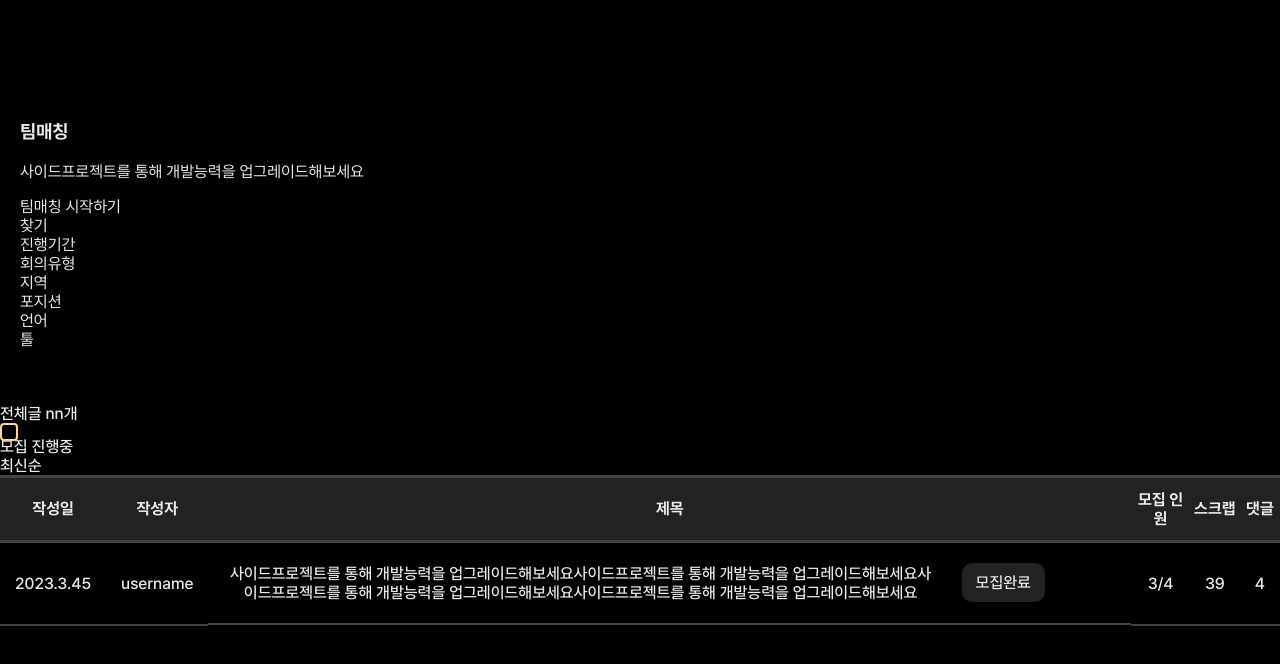
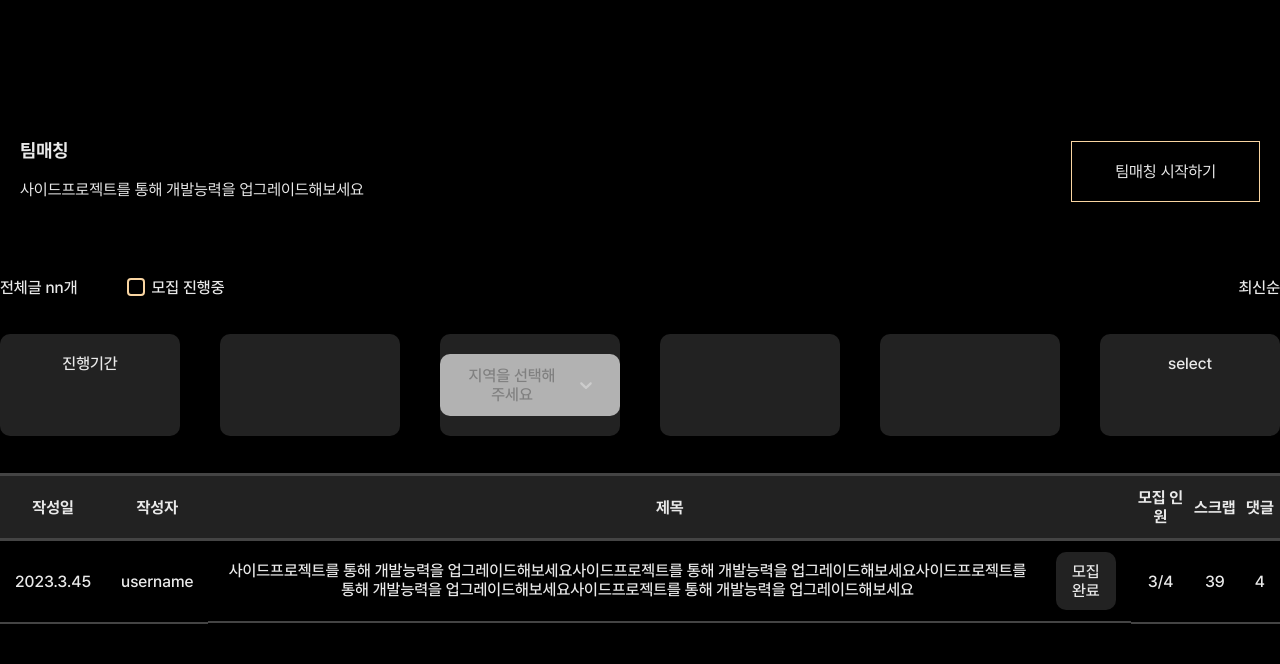
Before and after one commit to gnfnfnr/LetsGitIt, a React (Create React App) app in the folder src/main/resources/frontend/: page /matching in a window 1280 px wide. Shown: the top 664 px of the page. Built offline with nearby package versions, Linux system fonts and the light colour scheme.

Commit message:
feat: classify matching list

```diff
--- a/src/main/resources/frontend/package.json
+++ b/src/main/resources/frontend/package.json
@@ -11,6 +11,7 @@
     "@types/react": "^18.0.32",
     "@types/react-dom": "^18.0.11",
     "@types/react-router-dom": "^5.3.3",
+    "axios": "^1.4.0",
     "react": "^18.2.0",
     "react-dom": "^18.2.0",
     "react-router-dom": "^6.10.0",
--- a/src/main/resources/frontend/src/pages/Home.tsx
+++ b/src/main/resources/frontend/src/pages/Home.tsx
@@ -1,8 +1,9 @@
-import React, { useState } from "react";
+import React, { useEffect, useState } from "react";
 import Notice from "./Notice";
 import Model from "../components/Modal";
 import styled from "styled-components";
 import { useNavigate } from "react-router-dom";
+import axios from "axios";
 
 const NavList = styled.ul`
   display: flex;
@@ -22,6 +23,7 @@ const NavBtn = styled.div`
 export default function Home() {
   const [showNotice, setShowNotice] = useState(false);
   const navigate = useNavigate();
+
   return (
     <>
       <nav>
--- a/src/main/resources/frontend/src/pages/Matching.tsx
+++ b/src/main/resources/frontend/src/pages/Matching.tsx
@@ -1,7 +1,8 @@
-import React from "react";
-import SelectLanguage from "../components/SelectLanguage";
+import React, { useState } from "react";
+import SelectLanguage from "./profile/SelectLanguage";
 import CheckButton from "../components/CheckButton";
 import styled from "styled-components";
+import SelectRegion from "./profile/SelectRegion";
 
 const MatchingHeader = styled.header`
   max-width: var(--width-max);
@@ -55,7 +56,8 @@ const BodyTitle = styled.td`
   align-items: center;
   gap: 24px;
   & > p {
-    max-width: 80%;
+    height: 40px;
+    overflow: hidden;
   }
 
   & > span {
@@ -65,33 +67,103 @@ const BodyTitle = styled.td`
   }
 `;
 
+const MatchingInfo = styled.div`
+  display: flex;
+  justify-content: space-between;
+  margin-bottom: 37px;
+`;
+
+const MatchField = styled.div`
+  display: flex;
+  gap: 40px;
+  flex-wrap: wrap;
+  margin-bottom: 37px;
+`;
+
+const FieldBlock = styled.div`
+  padding: 20px 0;
+  max-width: 180px;
+  width: 20%;
+  background: #222222;
+  text-align: center;
+  border-radius: 10px;
+`;
+
+const TitleLeft = styled.div`
+  display: flex;
+`;
+
+const TitleText = styled.span`
+  margin-right: 50px;
+`;
+
+const CheckText = styled.span`
+  margin-left: 10px;
+`;
+
+const TableItem = styled.tr``;
+
+const MatchingStart = styled.div`
+  border: 1px solid var(--color-main-4);
+  padding: 20px 43px;
+`;
+
+const MatchingTitle = styled.div`
+  display: flex;
+  justify-content: space-between;
+  align-items: center;
+  flex-wrap: wrap;
+
+  & p {
+    margin-top: 8px;
+    margin-bottom: 24px;
+  }
+`;
+
+interface fieldInfo {
+  name: string;
+  Component?: string;
+}
+
 export default function Matching() {
-  const sort = ["진행기간", "회의유형", "지역", "포지션", "언어", "툴"];
+  const [region, setRegion] = useState("");
+  const sort = [
+    { name: "진행기간", Component: <div>진행기간</div> },
+    { name: "회의유형" },
+    {
+      name: "지역",
+      Component: <SelectRegion region={region} setRegion={setRegion} />,
+    },
+    { name: "포지션" },
+    { name: "언어" },
+    { name: "툴", Component: <div>select</div> },
+  ];
+  const [checked, setChecked] = useState<number[]>([]);
   return (
     <>
       <MatchingHeader>
-        <div>
-          <h3>팀매칭</h3>
-          <p>사이드프로젝트를 통해 개발능력을 업그레이드해보세요</p>
-          <div>팀매칭 시작하기</div>
-        </div>
-        <div>찾기</div>
-        <div>
-          {sort.map((field) => (
-            <div key={field}>{field}</div>
-          ))}
-        </div>
+        <MatchingTitle>
+          <div>
+            <h3>팀매칭</h3>
+            <p>사이드프로젝트를 통해 개발능력을 업그레이드해보세요</p>
+          </div>
+          <MatchingStart>팀매칭 시작하기</MatchingStart>
+        </MatchingTitle>
       </MatchingHeader>
       <MatchingMain>
-        <div>
-          <span>전체글 nn개</span>
-          <div>
+        <MatchingInfo>
+          <TitleLeft>
+            <TitleText>전체글 nn개</TitleText>
             <CheckButton check={false} />
-            모집 진행중
-          </div>
+            <CheckText onClick={() => {}}>모집 진행중</CheckText>
+          </TitleLeft>
           <div>최신순</div>
-        </div>
-
+        </MatchingInfo>
+        <MatchField>
+          {sort.map(({ name, Component }) => (
+            <FieldBlock key={name}>{Component}</FieldBlock>
+          ))}
+        </MatchField>
         <MatchingTable>
           <TableHeader>
             <tr>
@@ -104,7 +176,7 @@ export default function Matching() {
             </tr>
           </TableHeader>
           <TableBody>
-            <tr>
+            <TableItem>
               <td>2023.3.45</td>
               <td>
                 <img />
@@ -124,34 +196,9 @@ export default function Matching() {
               <td>3/4</td>
               <td>39</td>
               <td>4</td>
-            </tr>
+            </TableItem>
           </TableBody>
         </MatchingTable>
-        {/* <ul>
-          <li>
-            <span>작성일</span>
-            <span>작성자</span>
-            <span>제목</span>
-            <span>모집 인원</span>
-            <span>스크랩</span>
-            <span>댓글</span>
-          </li>
-          <li>
-            <span>2023.3.45</span>
-            <span>username</span>
-            <span>
-              사이드프로젝트를 통해 개발능력을
-              업그레이드해보세요사이드프로젝트를 통해 개발능력을
-              업그레이드해보세요사이드프로젝트를 통해 개발능력을
-              업그레이드해보세요사이드프로젝트를 통해 개발능력을
-              업그레이드해보세요
-            </span>
-            <span>모집완료</span>
-            <span>3/4</span>
-            <span>39</span>
-            <span>4</span>
-          </li>
-        </ul> */}
       </MatchingMain>
     </>
   );
--- a/src/main/resources/frontend/src/pages/profile/EditProfile.tsx
+++ b/src/main/resources/frontend/src/pages/profile/EditProfile.tsx
@@ -1,8 +1,7 @@
 import React, { useEffect, useRef, useState } from "react";
 import styled from "styled-components";
-import Select from "react-select";
-import regionData from "../../resource/regionData.json";
-import SelectLanguage from "../../components/SelectLanguage";
+import SelectLanguage from "./SelectLanguage";
+import SelectRegion from "./SelectRegion";
 
 const EditProfileBox = styled.div`
   max-width: 1280px;
@@ -143,37 +142,6 @@ const MiddleLongInput = styled.input`
   max-width: 220px;
 `;
 
-const RegionSelect = styled(Select)`
-  & .select__control {
-    color: var(--color-sub-2);
-    padding: 10px 16px;
-    background: var(--color-sub-3);
-    border: none;
-    max-width: 300px;
-    width: 100%;
-    border-radius: 10px;
-  }
-
-  & .select__indicator-separator {
-    display: none;
-  }
-
-  & .select__menu {
-    color: var(--color-sub-2);
-    max-width: 240px;
-    width: 100%;
-    background: var(--color-sub-1);
-    z-index: 10;
-  }
-
-  & .select__option {
-    border-radius: 5px;
-  }
-  & .select__menu::-webkit-scrollbar {
-    display: none;
-  }
-`;
-
 const NewRangeBox = styled.div`
   display: flex;
   gap: 40px;
@@ -225,7 +193,6 @@ export default function EditProfile() {
   const [region, setRegion] = useState("");
   const [education, setEducation] = useState({ college: "", major: "" });
   const [career, setCareer] = useState({ start: "", end: "" });
-  const [isClearable, setIsClearable] = useState(true);
   const toolRef = useRef<null[] | HTMLInputElement[]>([]);
   const regex = /^http[s]?:\/\/([\S]{3,})/i;
   const maxInput = 500;
@@ -375,27 +342,7 @@ export default function EditProfile() {
           </InputItem>
           <InputItem>
             <label htmlFor="region">지역</label>
-            <RegionSelect
-              theme={(theme: any) => ({
-                ...theme,
-                borderRadius: 10,
-                colors: {
-                  ...theme.colors,
-                  neutral90: "var(--color-sub-2)",
-                  primary50: "var(--color-sub-3)",
-                  primary25: "var(--color-sub-3)",
-                  primary: "var(--color-sub-3)",
-                },
-              })}
-              className="basic-single"
-              classNamePrefix="select"
-              isClearable={isClearable}
-              name="color"
-              options={regionData}
-              placeholder="지역을 선택해주세요"
-              defaultValue={region ? region : null}
-              onChange={(op: any) => setRegion(op)}
-            />
+            <SelectRegion region={region} setRegion={setRegion} />
           </InputItem>
           <InputItem>
             <label htmlFor="education">교육</label>
--- a/src/main/resources/frontend/src/components/SelectLanguage.tsx
+++ b/src/main/resources/frontend/src/pages/profile/SelectLanguage.tsx
@@ -1,7 +1,7 @@
 import React, { Dispatch, SetStateAction, useEffect, useState } from "react";
 import styled from "styled-components";
 import Select from "react-select";
-import languageData from "../resource/languageData.json";
+import languageData from "../../resource/languageData.json";
 
 const CustomSelect = styled(Select)`
   & .select__control {
--- /dev/null
+++ b/src/main/resources/frontend/src/pages/profile/SelectRegion.tsx
@@ -0,0 +1,67 @@
+import React, { Dispatch, SetStateAction } from "react";
+import Select from "react-select";
+import regionData from "../../resource/regionData.json";
+import styled from "styled-components";
+
+const RegionSelect = styled(Select)`
+  & .select__control {
+    color: var(--color-sub-2);
+    padding: 10px 16px;
+    background: var(--color-sub-3);
+    border: none;
+    max-width: 300px;
+    width: 100%;
+    border-radius: 10px;
+  }
+
+  & .select__indicator-separator {
+    display: none;
+  }
+
+  & .select__menu {
+    color: var(--color-sub-2);
+    max-width: 240px;
+    width: 100%;
+    background: var(--color-sub-1);
+    z-index: 10;
+  }
+
+  & .select__option {
+    border-radius: 5px;
+  }
+  & .select__menu::-webkit-scrollbar {
+    display: none;
+  }
+`;
+
+interface RegionInfo {
+  region: string;
+  setRegion: Dispatch<SetStateAction<string>>;
+}
+
+// const [region, setRegion] = useState("");
+export default function SelectRegion({ region, setRegion }: RegionInfo) {
+  return (
+    <RegionSelect
+      theme={(theme: any) => ({
+        ...theme,
+        borderRadius: 10,
+        colors: {
+          ...theme.colors,
+          neutral90: "var(--color-sub-2)",
+          primary50: "var(--color-sub-3)",
+          primary25: "var(--color-sub-3)",
+          primary: "var(--color-sub-3)",
+        },
+      })}
+      className="basic-single"
+      classNamePrefix="select"
+      isClearable={true}
+      name="color"
+      options={regionData}
+      placeholder="지역을 선택해주세요"
+      defaultValue={region ? region : null}
+      onChange={(op: any) => setRegion(op)}
+    />
+  );
+}
```
Also changed, not shown: src/main/resources/frontend/src/components/SelectRegion.tsx (deleted, +0 -7 lines), src/main/resources/frontend/src/styles/icon/Search.svg (added), 1 other file (tests, documents, lock files or other folders).
